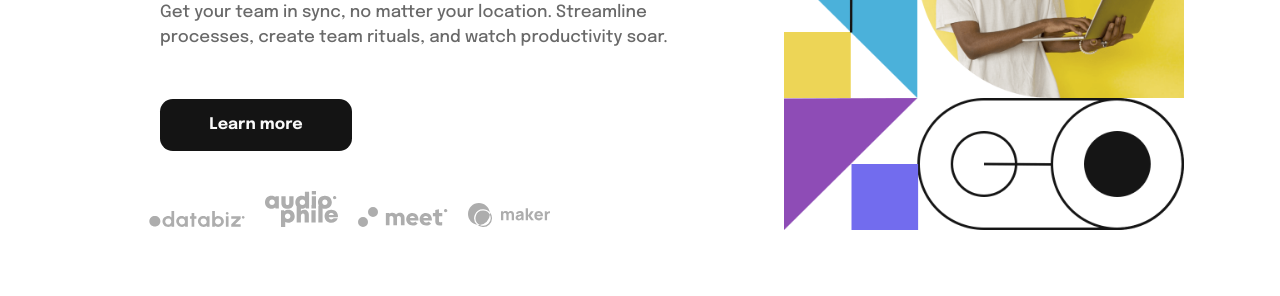
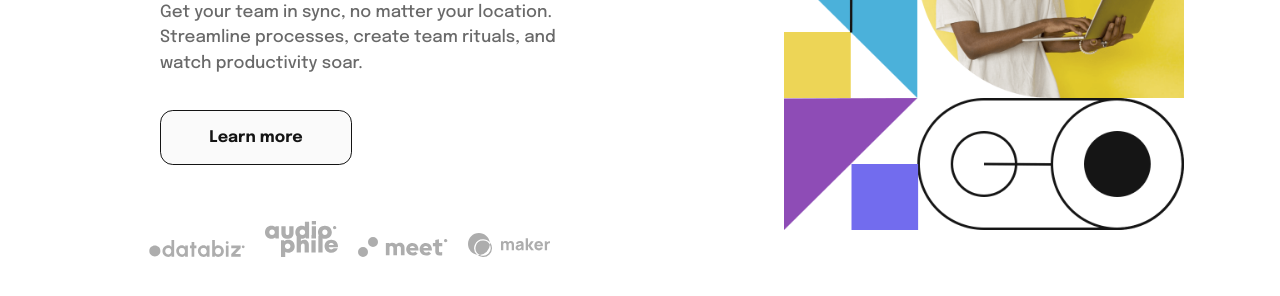
Before and after one commit to ryanwilll/LaddingPageDropMenu, a plain HTML site: page index.html in a window 1280 px wide. In both pictures the pointer is over the link "Learn more". Shown: the part 378-674 px from the top of the page. Drawn offline with nearby package versions, Linux system fonts and the light colour scheme.

Commit message:
Fix layout desktop

```diff
--- a/src/styles.css
+++ b/src/styles.css
@@ -214,6 +214,9 @@ ul li {
 }
 
 @media screen and (min-width: 1200px) {
+  body {
+    overflow: hidden;
+  }
   .img-mobile {
     display: none;
   }
@@ -235,6 +238,7 @@ ul li {
   main {
     max-width: 50%;
     margin-left: 10em;
+    box-sizing: border-box;
   }
   main .title-main {
     font-size: 5em;
@@ -246,18 +250,23 @@ ul li {
   }
   main span {
     display: inline-block;
-    margin-bottom: 0;
   }
   main .paragraph-main {
-    width: 80%;
+    width: 70%;
     text-align: left;
     margin: -1em 0 0 0;
   }
   main .btn-main {
     display: block;
     width: 30%;
-    margin: 3em 0 0;
+    margin: 2.3em 0 0;
     padding: 0.9em;
+  }
+  main .btn-main:hover {
+    margin: 2.15em 0 1em;
+    background-color: var(--AlmostWhite);
+    color: var(--AlmostBlack);
+    border: 0.1px solid var(--AlmostBlack);
   }
   footer {
     display: flex;
@@ -293,6 +302,7 @@ ul li {
   .desktop li {
     cursor: pointer;
   }
+
   .account-desktop {
     display: flex;
     width: 100%;
@@ -335,6 +345,15 @@ ul li {
     content: url(../images/icon-todo.svg);
     margin-right: 1em;
   }
+  .drop-menu-desktop-feature .drop-menu-content a:hover,
+  .dropbtn-desktop a:hover,
+  .drop-menu-desktop-company .drop-menu-content a:hover,
+  .account-btn-desktop a:hover {
+    color: var(--AlmostBlack);
+  }
+  .account-btn-desktop:nth-child(2):hover {
+    border: 1.9px solid var(--AlmostBlack);
+  }
   .drop-menu-desktop-feature .drop-menu-content:nth-child(2):before {
     content: url(../images/icon-calendar.svg);
     margin-right: 1em;
@@ -353,7 +372,6 @@ ul li {
     cursor: default;
     top: 3.3em;
     left: 18em;
-
     padding: 0;
     border-radius: 0.3em;
     height: 110px;
```
